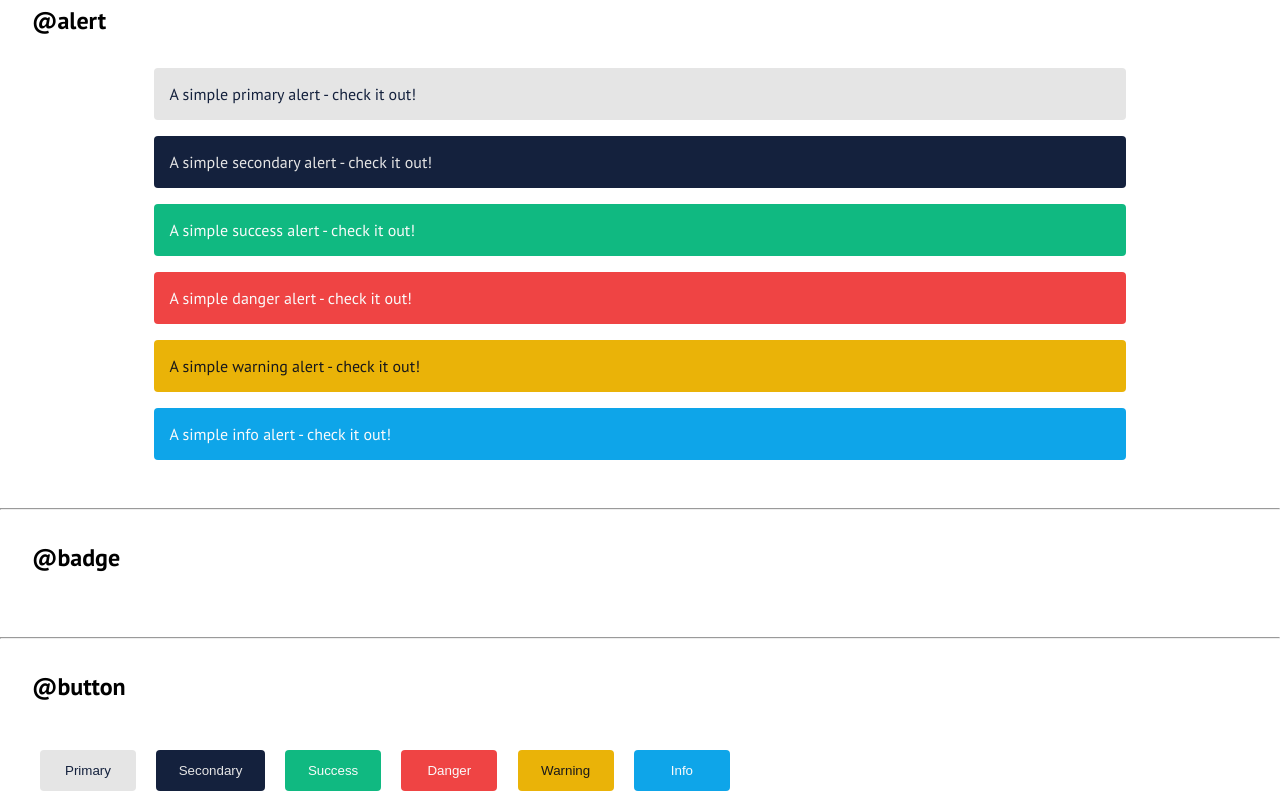
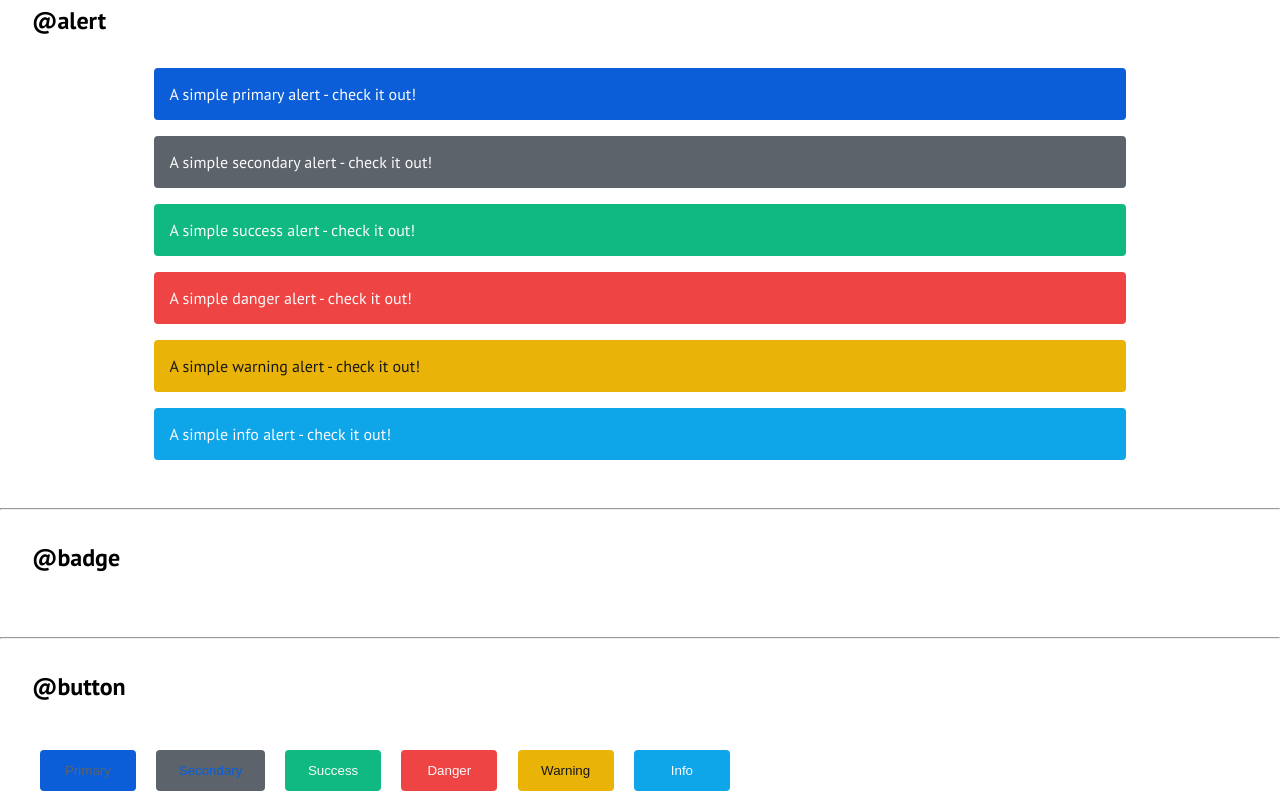
Before and after one commit to codingwolf-at/crescent-ui-components, a plain HTML site: page index.html in a window 1280 px wide. Shown: the part 200-1000 px from the top of the page. Drawn offline with Linux system fonts and the light colour scheme.

Commit message:
added: new dark color and new primary & secondary color

```diff
--- a/crescent.css
+++ b/crescent.css
@@ -5,11 +5,12 @@
 :root {
     --white: #FAFAFA;
     --black: #18181B;
-    --primary: #e5e5e5;
-    --secondary: #14213d;
+    --primary: #0B5ED7;
+    --secondary: #5C636A;
     --success: #10B981;
     --danger: #EF4444;
     --warning: #EAB308;
+    --dark: #1C1F23 ;
     --info: #0EA5E9;
     --link: #1D4ED8;
 }
@@ -36,12 +37,17 @@ body {
 
 .alert-primary {
     background-color: var(--primary);
-    color: var(--secondary);
+    color: var(--white);
 }
 
 .alert-secondary {
     background-color: var(--secondary);
-    color: var(--primary);
+    color: var(--white);
+}
+
+.alert-dark {
+    background-color: var(--dark);
+    color: var(--white);
 }
 
 .alert-success {
```
